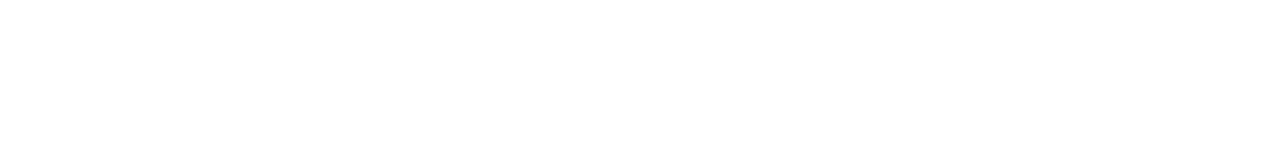
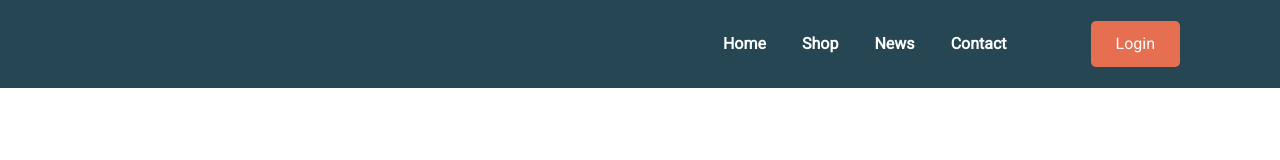
Before and after one commit to Nahidjc/Honda-CBR, a plain HTML site: page index.html in a window 1280 px wide. Drawn offline with nearby package versions, Linux system fonts and the light colour scheme.

Commit message:
navbar added

```diff
--- a/index.html
+++ b/index.html
@@ -5,14 +5,51 @@
     <meta charset="UTF-8">
     <meta http-equiv="X-UA-Compatible" content="IE=edge">
     <meta name="viewport" content="width=device-width, initial-scale=1.0">
-    <link href="https://cdn.jsdelivr.net/npm/bootstrap@5.0.2/dist/css/bootstrap.min.css">
+    <link href="https://cdn.jsdelivr.net/npm/bootstrap@5.0.2/dist/css/bootstrap.min.css" rel="stylesheet">
+
     <link rel="stylesheet" href="style.css">
 
     <title>Honda CBR E-commerce</title>
 </head>
 
 <body>
+    <!-- Header content -->
+    <header>
+        <!-- Navbar content -->
+        <nav class="navbar navbar-expand-lg navbar-light">
+            <div class="container">
 
+                <button class="navbar-toggler " type="button" data-bs-toggle="collapse"
+                    data-bs-target="#navbarSupportedContent" aria-controls="navbarSupportedContent"
+                    aria-expanded="false" aria-label="Toggle navigation">
+                    <span class="navbar-toggler-icon"></span>
+                </button>
+                <div class="collapse navbar-collapse" id="navbarSupportedContent">
+                    <ul class="navbar-nav ms-auto mb-2 mb-lg-0">
+                        <li class="nav-item">
+                            <a class="nav-link" href="#">Home</a>
+                        </li>
+                        <li class="nav-item">
+                            <a class="nav-link" href="#">Shop</a>
+                        </li>
+                        <li class="nav-item">
+                            <a class="nav-link" href="#">News</a>
+                        </li>
+                        <li class="nav-item">
+                            <a class="nav-link" href="#">Contact</a>
+                        </li>
+                        <li class="nav-item ms-lg-5">
+                            <a class="nav-link" href="#">
+                                <button class="btn button-custom text-white">Login</button>
+                            </a>
+                        </li>
+
+                    </ul>
+
+                </div>
+            </div>
+        </nav>
+    </header>
 
 
     <script src="https://cdn.jsdelivr.net/npm/bootstrap@5.0.2/dist/js/bootstrap.bundle.min.js"></script>
--- a/style.css
+++ b/style.css
@@ -0,0 +1,33 @@
+@import url('https://fonts.googleapis.com/css2?family=Roboto&display=swap');
+
+* {
+    margin: 0;
+}
+
+body {
+    font-family: 'Roboto', sans-serif;
+}
+
+/* Header styling */
+
+header {
+    background-color: #264653;
+    height: 100%;
+}
+
+ul li {
+    margin: auto;
+    font-weight: bold;
+    padding: 5px 10px;
+}
+
+a {
+    color: white !important;
+}
+
+.button-custom {
+    padding: 10px 24px;
+    background: #E76F51;
+    border-radius: 5px;
+    color: white;
+}
```
Also changed, not shown: images/bike-2.png (added), images/faq.png (added), images/header-bike.png (added), images/user-1.png (added), images/user-2.png (added), 5 other files.
